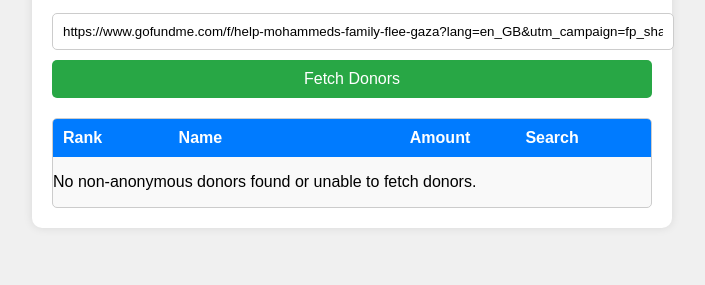
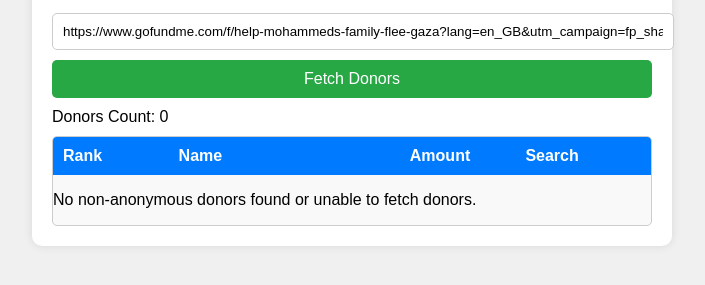
Before and after one commit to Hoda-Al-1/get-gfm-donors, a browser extension: page index.html in a window 1280 px wide. Both pictures are taken after a click on the button "Fetch Donors". Shown: the part 141-426 px from the top of the page, without its empty margins (288-993 px from the left). Drawn offline with Linux system fonts and the light colour scheme; no server answers.

Commit message:
reduce donors array

```diff
--- a/index.html
+++ b/index.html
@@ -51,7 +51,6 @@
             }
 
         .donor-list-container {
-            margin-top: 20px;
             max-height: 400px; /* Set max height for the scrollable area */
             overflow-y: auto; /* Enable vertical scrolling */
             border: 1px solid #ccc;
@@ -129,6 +128,10 @@
             font-size: 24px;
             font-weight: bold;
         }
+
+        #donorsCountContainer {
+            margin: 10px 0px;
+        }
     </style>
 </head>
 <body>
@@ -142,6 +145,10 @@
 
         <input type="text" id="campaignSlug" placeholder="Enter campaign URL slug or full URL" value="https://www.gofundme.com/f/help-mohammeds-family-flee-gaza?lang=en_GB&utm_campaign=fp_sharesheet&utm_medium=customer&utm_source=copy_link" />
         <button onclick="fetchDonors()">Fetch Donors</button>
+
+        <div id="donorsCountContainer">
+            Donors Count: <span id="donorsCount">0</span>
+        </div>
 
         <div class="donor-list-container" id="donorListContainer">
             <div class="donor-list-header">
@@ -256,10 +263,26 @@
                 }
             }
 
+            // Summing amounts for each unique donor
+            const summedDonors = donors.reduce((acc, donor) => {
+                // Check if the donor already exists in the accumulator
+                const existingDonor = acc.find(d => d.name === donor.name);
+
+                if (existingDonor) {
+                    // If donor exists, add the current amount to the existing total
+                    existingDonor.amount += donor.amount;
+                } else {
+                    // If donor doesn't exist, add a new entry to the accumulator
+                    acc.push({ name: donor.name, amount: donor.amount, currencycode: donor.currencycode });
+                }
+
+                return acc;
+            }, []);
+
             // Sort donors by amount in descending order
-            donors.sort((a, b) => b.amount - a.amount);
+            summedDonors.sort((a, b) => b.amount - a.amount);
 
-            return donors;
+            return summedDonors;
         }
 
         async function fetchDonors() {
@@ -288,6 +311,8 @@
 
                 // Hide loader
                 hideLoader();
+
+                donorsCount.innerHTML = donors.length;
 
                 if (donors.length > 0) {
                     donors.forEach((donor, index) => {
```
